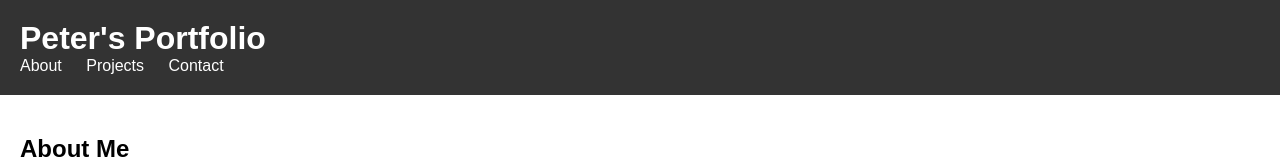
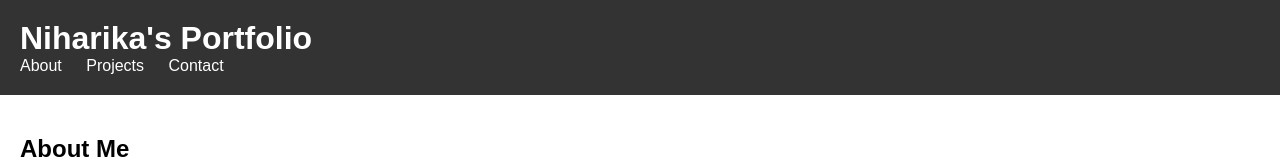
Before and after one commit to Niharikaareddi/StaticWebsiteLaunch, a plain HTML site: page index.html in a window 1280 px wide. Shown: the top 160 px of the page. Drawn offline with Linux system fonts and the light colour scheme.

Commit message:
Update index.html

```diff
--- a/index.html
+++ b/index.html
@@ -54,7 +54,7 @@
 </head>
 <body>
     <header>
-        <h1>Peter's Portfolio</h1>
+        <h1>Niharika's Portfolio</h1>
         <nav>
             <ul>
                 <li><a href="#about">About</a></li>
```
